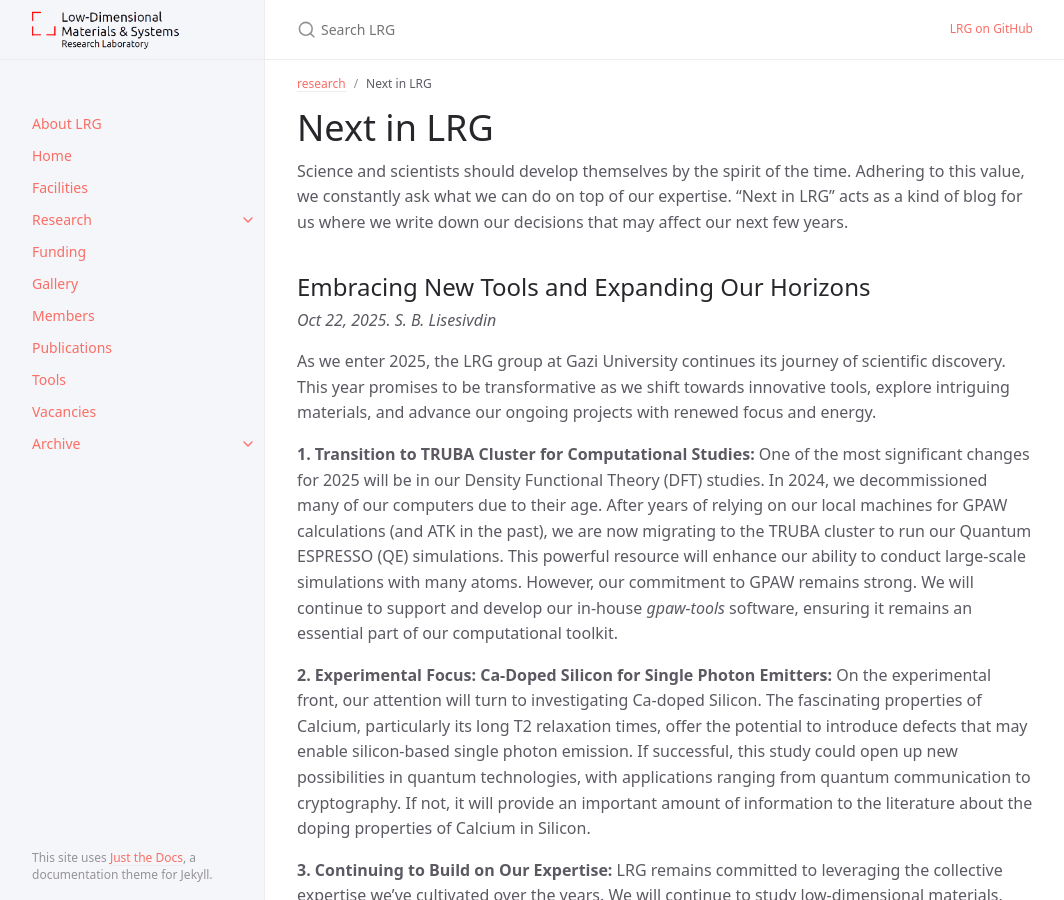
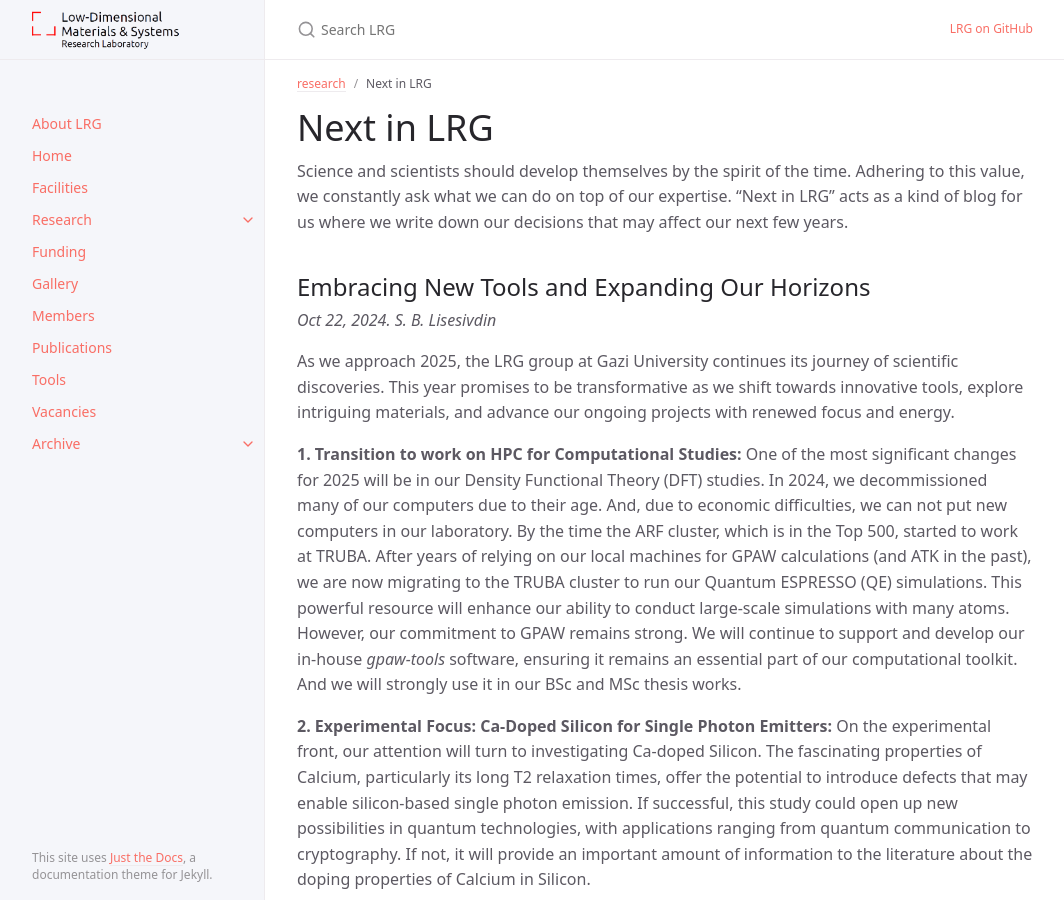
Before and after one commit to lrgresearch/2022, a Jekyll site: the page built from docs/research/next-in-lrg.md, in a window 1280 px wide and 900 px high. Shown: the whole window, without its empty margins (107-1171 px from the left). Built offline with Jekyll 4.4.1, drawn with Linux system fonts in a browser that asks for light colours.

Commit message:
Update next-in-lrg.md

```diff
--- a/docs/research/next-in-lrg.md
+++ b/docs/research/next-in-lrg.md
@@ -8,12 +8,12 @@ nav_order: 5
 Science and scientists should develop themselves by the spirit of the time. Adhering to this value, we constantly ask what we can do on top of our expertise. "Next in LRG" acts as a kind of blog for us where we write down our decisions that may affect our next few years.
 
 ## Embracing New Tools and Expanding Our Horizons
-*Oct 22, 2025. S. B. Lisesivdin*
+*Oct 22, 2024. S. B. Lisesivdin*
 
-As we enter 2025, the LRG group at Gazi University continues its journey of scientific discovery. This year promises to be transformative as we shift towards innovative tools, explore intriguing materials, and advance our ongoing projects with renewed focus and energy.
+As we approach 2025, the LRG group at Gazi University continues its journey of scientific discoveries. This year promises to be transformative as we shift towards innovative tools, explore intriguing materials, and advance our ongoing projects with renewed focus and energy.
 
-**1. Transition to TRUBA Cluster for Computational Studies:**
-One of the most significant changes for 2025 will be in our Density Functional Theory (DFT) studies. In 2024, we decommissioned many of our computers due to their age. After years of relying on our local machines for GPAW calculations (and ATK in the past), we are now migrating to the TRUBA cluster to run our Quantum ESPRESSO (QE) simulations. This powerful resource will enhance our ability to conduct large-scale simulations with many atoms. However, our commitment to GPAW remains strong. We will continue to support and develop our in-house *gpaw-tools* software, ensuring it remains an essential part of our computational toolkit.
+**1. Transition to work on HPC for Computational Studies:**
+One of the most significant changes for 2025 will be in our Density Functional Theory (DFT) studies. In 2024, we decommissioned many of our computers due to their age. And, due to economic difficulties, we can not put new computers in our laboratory. By the time the ARF cluster, which is in the Top 500, started to work at TRUBA.  After years of relying on our local machines for GPAW calculations (and ATK in the past), we are now migrating to the TRUBA cluster to run our Quantum ESPRESSO (QE) simulations. This powerful resource will enhance our ability to conduct large-scale simulations with many atoms. However, our commitment to GPAW remains strong. We will continue to support and develop our in-house *gpaw-tools* software, ensuring it remains an essential part of our computational toolkit. And we will strongly use it in our BSc and MSc thesis works.
 
 **2. Experimental Focus: Ca-Doped Silicon for Single Photon Emitters:**
 On the experimental front, our attention will turn to investigating Ca-doped Silicon. The fascinating properties of Calcium, particularly its long T2 relaxation times, offer the potential to introduce defects that may enable silicon-based single photon emission. If successful, this study could open up new possibilities in quantum technologies, with applications ranging from quantum communication to cryptography. If not, it will provide an important amount of information to the literature about the doping properties of Calcium in Silicon.
```
